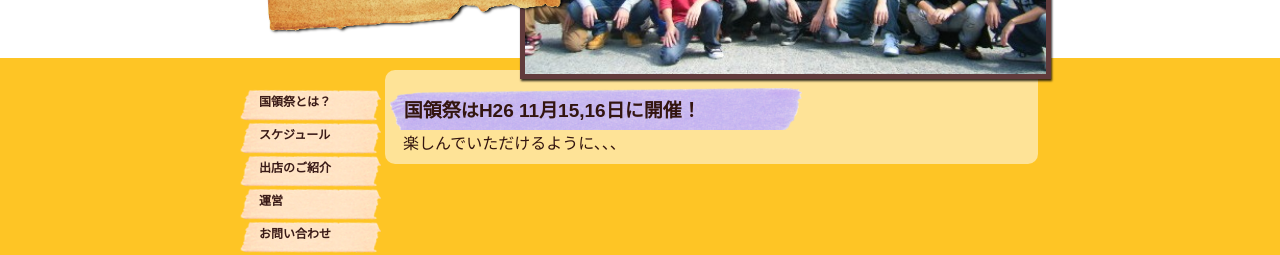
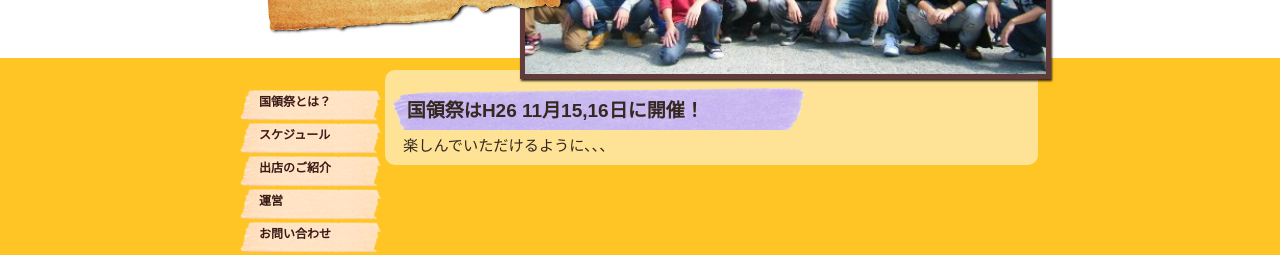
Before and after one commit to fujiruki/WPTheme-kkrfes, a plain HTML site: page index.html in a window 1280 px wide. Shown: the part 296-551 px from the top of the page. Drawn offline with Linux system fonts and the light colour scheme.

Commit message:
div#contentsのフォントを調整

```diff
--- a/common.css
+++ b/common.css
@@ -162,10 +162,17 @@ footer {
 
 
 /************************************************/
+#contents {
+	font-size: 95%;
+	color: #351b18;
+	color: #352821;
+}
+
 #contents h1 {
 	width: 100%;
-	margin: 10px 0 0 -14px;
+	margin: 10px 0 3px -11px;
 	background: url('h1.png') no-repeat;
+	font-color: #391f1c;
 	font-size: 19px;
 	line-height: 1.1em;
 	padding: 13px 2px 8px 30px;
```
